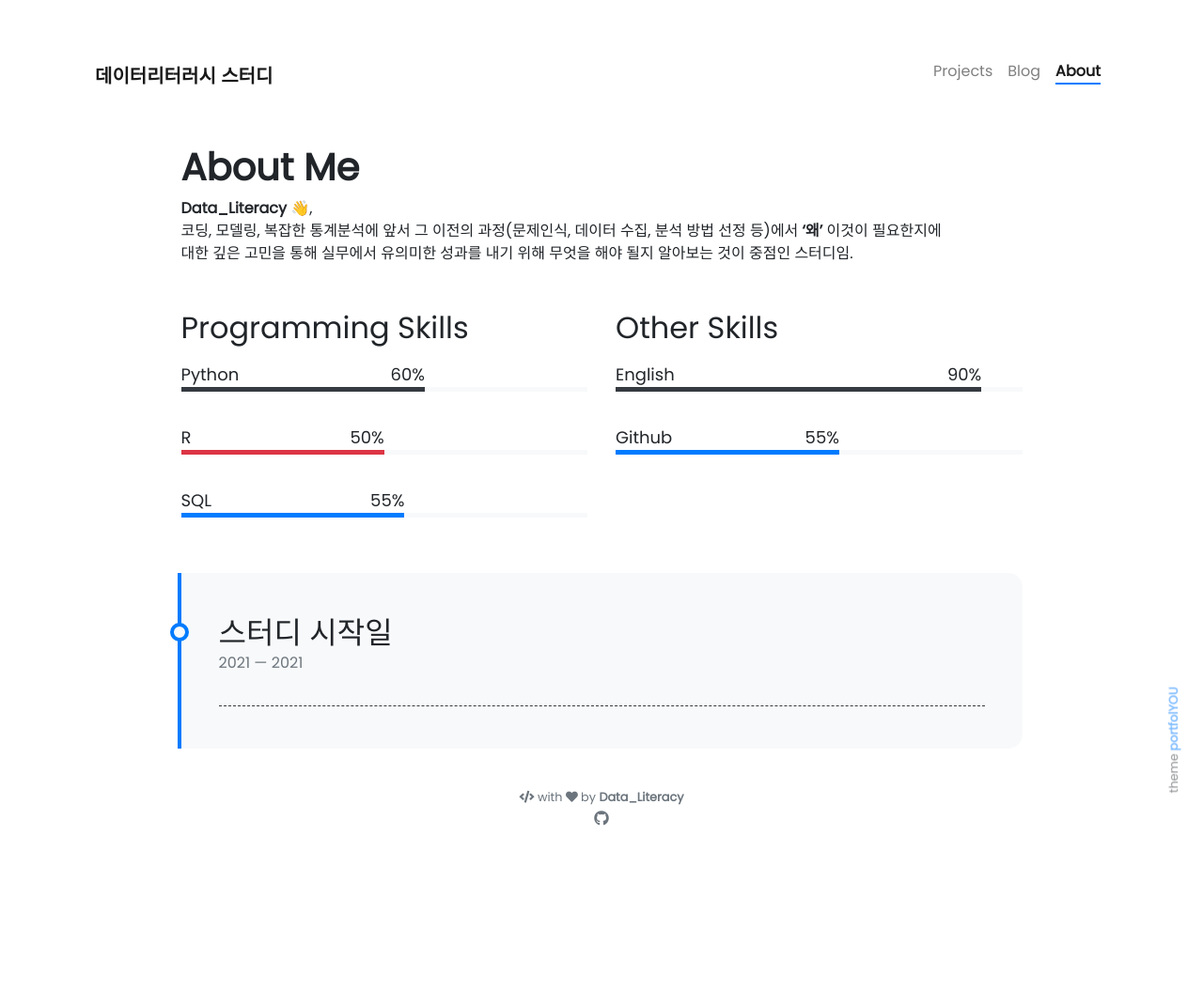
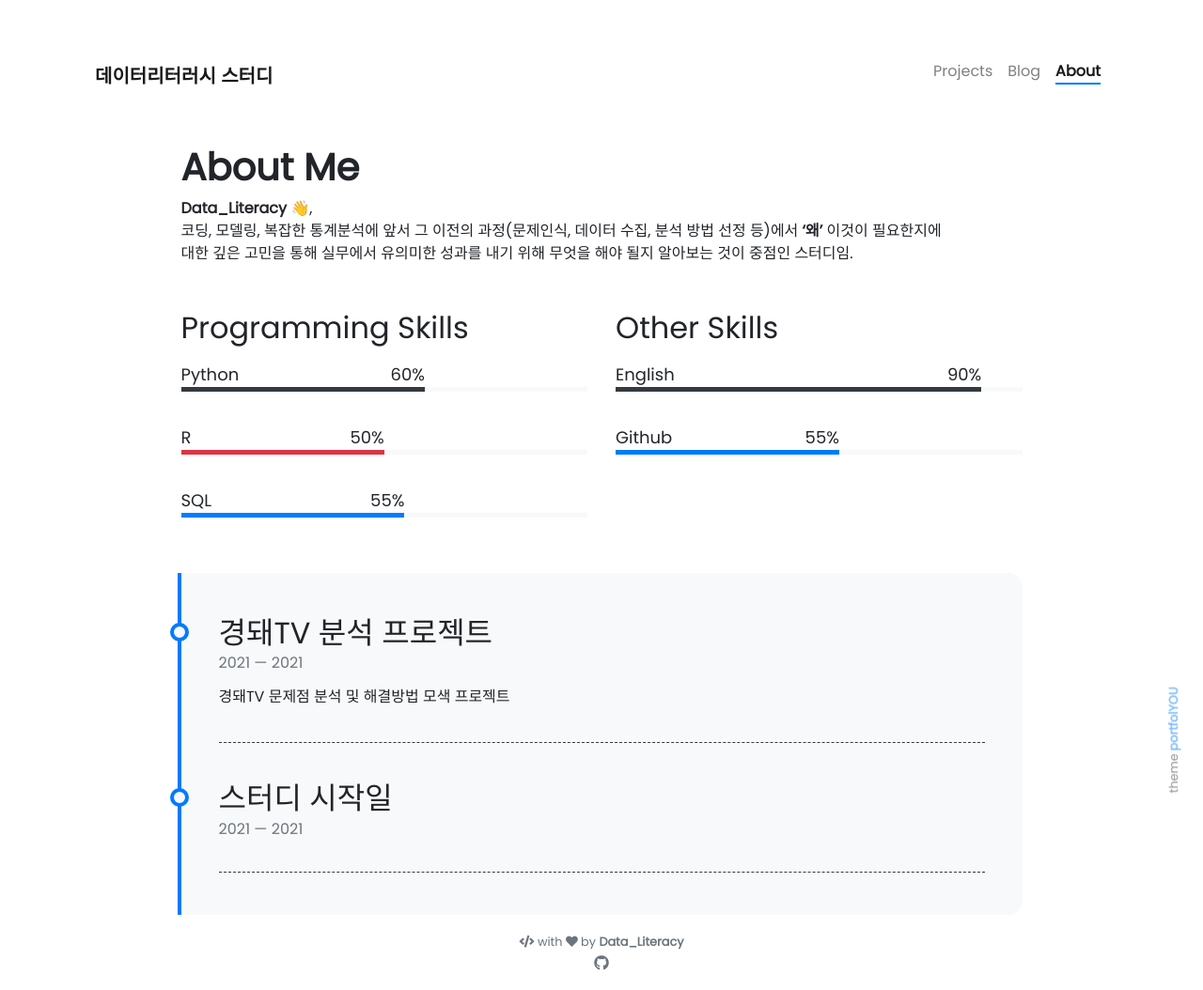
Before and after one commit to Data-Literacy12/Data-Literacy12.github.io, a Jekyll site: the page built from pages/about.md, in a window 1280 px wide. Shown: the whole page at 94% size. Built offline with Jekyll 4.4.1, drawn with Linux system fonts in a browser that asks for light colours; nearby versions of some CDN libraries; emoji names are drawn with the system emoji font; before the commit the page ends 900 px from its top, so only the background shows below that.

Commit message:
Update timeline.yml

```diff
--- a/_data/timeline.yml
+++ b/_data/timeline.yml
@@ -1,3 +1,8 @@
+- title: 경돼TV 분석 프로젝트
+  from: 2021
+  to: 2021
+  description: 경돼TV 문제점 분석 및 해결방법 모색 프로젝트
+
 - title: 스터디 시작일
   from: 2021
   to: 2021
```
